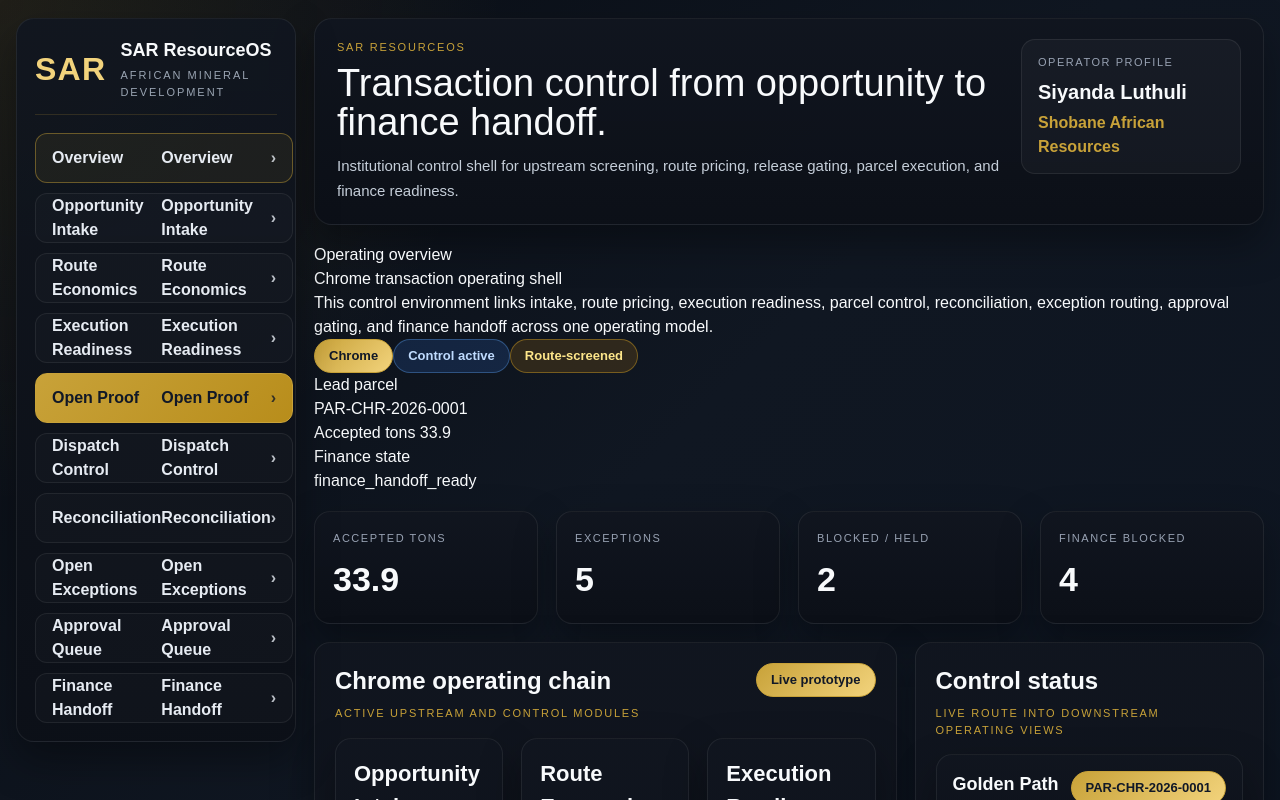
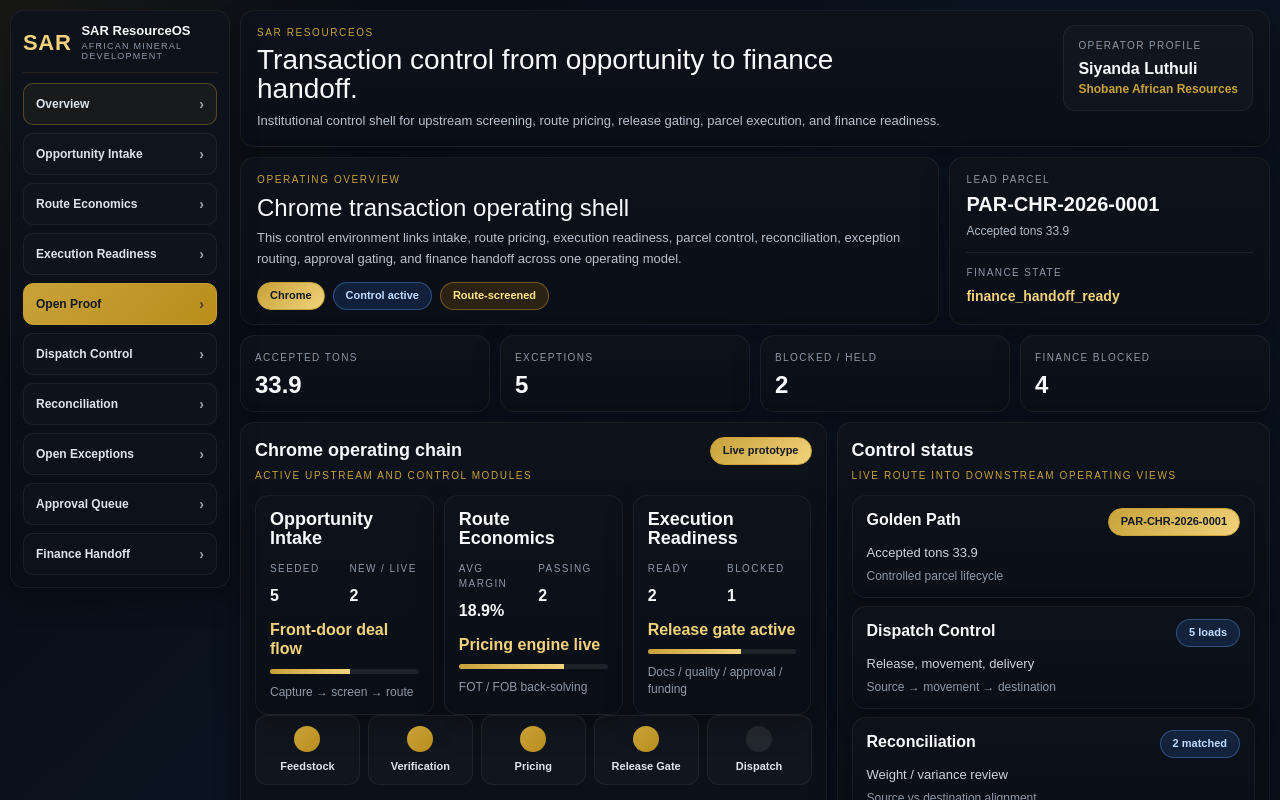
Before and after one commit to shobanesiyanda/sar-resourceos-golden-path-proof, a Next.js app: page / in a window 1280 px wide. Shown: the top 800 px of the page. Built offline with nearby package versions, Linux system fonts and the light colour scheme.

Commit message:
Homepage premium refinement v2

```diff
--- a/app/globals.css
+++ b/app/globals.css
@@ -332,10 +332,10 @@ th {
   }
 .bb-shell {
   background:
-    radial-gradient(circle at top left, rgba(200, 162, 57, 0.12), transparent 22%),
-    linear-gradient(135deg, #090d14 0%, #101722 35%, #0b1320 100%);
+    radial-gradient(circle at top left, rgba(200, 162, 57, 0.09), transparent 22%),
+    linear-gradient(135deg, #070b12 0%, #0b1320 40%, #09111c 100%);
   color: #f8fafc;
-  padding: 18px 0 32px;
+  padding: 10px 0 20px;
   min-height: 100vh;
 }
 
@@ -343,15 +343,15 @@ th {
   width: 100%;
   max-width: 1440px;
   margin: 0 auto;
-  padding: 0 16px;
+  padding: 0 10px;
   display: grid;
-  grid-template-columns: 280px minmax(0, 1fr);
-  gap: 18px;
+  grid-template-columns: 220px minmax(0, 1fr);
+  gap: 10px;
 }
 
 .bb-main {
   display: grid;
-  gap: 18px;
+  gap: 10px;
   min-width: 0;
 }
 
@@ -360,17 +360,19 @@ th {
 .bb-topbar,
 .bb-module-panel,
 .bb-status-card,
-.bb-kpi-card {
-  background: linear-gradient(180deg, rgba(17, 22, 31, 0.96) 0%, rgba(12, 16, 24, 0.98) 100%);
-  border: 1px solid rgba(255, 255, 255, 0.07);
-  box-shadow: 0 18px 40px rgba(0, 0, 0, 0.34);
+.bb-kpi-card,
+.bb-hero-panel,
+.bb-hero-side {
+  background: linear-gradient(180deg, rgba(14, 18, 27, 0.98) 0%, rgba(10, 14, 22, 0.99) 100%);
+  border: 1px solid rgba(255, 255, 255, 0.06);
+  box-shadow: 0 12px 28px rgba(0, 0, 0, 0.28);
 }
 
 .bb-sidebar {
-  border-radius: 18px;
-  padding: 18px;
+  border-radius: 14px;
+  padding: 12px;
   position: sticky;
-  top: 16px;
+  top: 10px;
   align-self: start;
   min-width: 0;
 }
@@ -378,55 +380,63 @@ th {
 .bb-brand-block {
   display: flex;
   align-items: center;
-  gap: 14px;
-  margin-bottom: 18px;
-  padding-bottom: 14px;
-  border-bottom: 1px solid rgba(200, 162, 57, 0.18);
+  gap: 10px;
+  margin-bottom: 10px;
+  padding-bottom: 10px;
+  border-bottom: 1px solid rgba(200, 162, 57, 0.14);
+}
+
+.bb-brand-copy {
+  min-width: 0;
 }
 
 .bb-brand-mark {
-  font-size: 32px;
+  font-size: 22px;
   font-weight: 900;
-  letter-spacing: 0.04em;
+  letter-spacing: 0.03em;
   color: #f2d37c;
+  line-height: 1;
 }
 
 .bb-brand-title {
-  font-size: 18px;
+  font-size: 13px;
   font-weight: 800;
   color: #f8fafc;
+  line-height: 1.2;
 }
 
 .bb-brand-subtitle {
-  font-size: 11px;
-  color: #9aa5b3;
+  font-size: 9px;
+  color: #8d98a8;
   text-transform: uppercase;
-  letter-spacing: 0.18em;
-  margin-top: 3px;
+  letter-spacing: 0.14em;
+  margin-top: 2px;
+  line-height: 1.2;
 }
 
 .bb-nav {
   display: grid;
-  gap: 10px;
+  gap: 8px;
 }
 
 .bb-nav-link {
-  min-height: 50px;
-  padding: 0 16px;
-  border-radius: 12px;
+  min-height: 42px;
+  padding: 0 12px;
+  border-radius: 10px;
   display: flex;
   align-items: center;
   justify-content: space-between;
-  color: #e6ebf2;
-  border: 1px solid rgba(255, 255, 255, 0.07);
-  background: rgba(255, 255, 255, 0.02);
+  color: #dde4ee;
+  border: 1px solid rgba(255, 255, 255, 0.06);
+  background: rgba(255, 255, 255, 0.015);
   font-weight: 700;
+  font-size: 12px;
   text-decoration: none;
 }
 
 .bb-nav-link.is-active {
-  border-color: rgba(200, 162, 57, 0.45);
-  background: rgba(200, 162, 57, 0.08);
+  border-color: rgba(200, 162, 57, 0.35);
+  background: rgba(200, 162, 57, 0.06);
 }
 
 .bb-nav-link.is-primary {
@@ -435,16 +445,26 @@ th {
   border-color: #c8a239;
 }
 
+.bb-nav-label-mobile {
+  display: none;
+  white-space: pre-line;
+}
+
+.bb-nav-label-desktop {
+  display: inline;
+}
+
 .bb-nav-arrow {
-  opacity: 0.8;
+  opacity: 0.7;
+  font-size: 14px;
 }
 
 .bb-topbar {
-  border-radius: 18px;
-  padding: 20px 22px;
+  border-radius: 14px;
+  padding: 14px 16px;
   display: flex;
   justify-content: space-between;
-  gap: 18px;
+  gap: 14px;
   align-items: flex-start;
 }
 
@@ -453,40 +473,41 @@ th {
 }
 
 .bb-topbar-eyebrow,
-.bb-panel-subtitle {
-  font-size: 11px;
+.bb-panel-subtitle,
+.bb-hero-meta {
+  font-size: 10px;
   letter-spacing: 0.16em;
   text-transform: uppercase;
   color: #c8a239;
 }
 
 .bb-topbar-title {
-  margin: 8px 0 10px;
+  margin: 6px 0 8px;
   color: #f8fafc;
-  font-size: 38px;
-  line-height: 1.04;
-  max-width: 760px;
+  font-size: 28px;
+  line-height: 1.02;
+  max-width: 680px;
 }
 
 .bb-topbar-subtitle {
   margin: 0;
-  color: #c5ced9;
-  font-size: 15px;
-  line-height: 1.7;
-  max-width: 820px;
+  color: #b8c2cf;
+  font-size: 13px;
+  line-height: 1.6;
+  max-width: 760px;
 }
 
 .bb-user-card {
-  min-width: 220px;
-  border-radius: 14px;
-  padding: 14px 16px;
-  background: rgba(255, 255, 255, 0.03);
-  border: 1px solid rgba(255, 255, 255, 0.08);
+  min-width: 170px;
+  border-radius: 12px;
+  padding: 12px 14px;
+  background: rgba(255, 255, 255, 0.025);
+  border: 1px solid rgba(255, 255, 255, 0.06);
 }
 
 .bb-user-role {
-  color: #98a2b3;
-  font-size: 11px;
+  color: #8d98a8;
+  font-size: 10px;
   text-transform: uppercase;
   letter-spacing: 0.14em;
   margin-bottom: 6px;
@@ -494,19 +515,91 @@ th {
 
 .bb-user-name {
   color: #f8fafc;
-  font-size: 20px;
+  font-size: 16px;
   font-weight: 800;
+  line-height: 1.2;
 }
 
 .bb-user-org {
   color: #c8a239;
   font-weight: 700;
+  font-size: 12px;
   margin-top: 4px;
+  line-height: 1.3;
+}
+
+.bb-hero-grid {
+  display: grid;
+  grid-template-columns: 1.2fr 0.55fr;
+  gap: 10px;
+}
+
+.bb-hero-panel,
+.bb-hero-side {
+  border-radius: 14px;
+  padding: 14px 16px;
+}
+
+.bb-hero-title {
+  margin: 8px 0 8px;
+  font-size: 24px;
+  line-height: 1.05;
+  color: #f8fafc;
+}
+
+.bb-hero-text {
+  margin: 0;
+  color: #b8c2cf;
+  line-height: 1.6;
+  font-size: 13px;
+  max-width: 760px;
+}
+
+.bb-hero-tags {
+  display: flex;
+  flex-wrap: wrap;
+  gap: 8px;
+  margin-top: 12px;
+}
+
+.bb-side-label {
+  color: #8d98a8;
+  font-size: 10px;
+  text-transform: uppercase;
+  letter-spacing: 0.14em;
+  margin-bottom: 6px;
+}
+
+.bb-side-value {
+  color: #f8fafc;
+  font-size: 20px;
+  font-weight: 900;
+  line-height: 1.15;
+  word-break: break-word;
+}
+
+.bb-side-sub {
+  color: #aeb8c5;
+  font-size: 12px;
+  margin-top: 6px;
+}
+
+.bb-side-divider {
+  height: 1px;
+  background: rgba(255, 255, 255, 0.08);
+  margin: 12px 0;
+}
+
+.bb-side-state {
+  color: #f2d37c;
+  font-size: 14px;
+  font-weight: 800;
+  word-break: break-word;
 }
 
 .bb-grid {
   display: grid;
-  gap: 18px;
+  gap: 10px;
 }
 
 .bb-grid-kpis {
@@ -514,7 +607,7 @@ th {
 }
 
 .bb-grid-main {
-  grid-template-columns: 1.25fr 0.75fr;
+  grid-template-columns: 1.15fr 0.85fr;
 }
 
 .bb-grid-modules {
@@ -523,24 +616,28 @@ th {
 
 .bb-stack {
   display: grid;
-  gap: 18px;
+  gap: 10px;
+}
+
+.bb-stack-tight {
+  gap: 8px;
 }
 
 .bb-kpi-card,
 .bb-panel,
 .bb-module-panel,
 .bb-status-card {
-  border-radius: 16px;
+  border-radius: 14px;
 }
 
 .bb-kpi-card {
-  padding: 18px;
+  padding: 14px;
 }
 
 .bb-kpi-label,
 .bb-module-label {
-  color: #98a2b3;
-  font-size: 11px;
+  color: #8d98a8;
+  font-size: 10px;
   text-transform: uppercase;
   letter-spacing: 0.14em;
   margin-bottom: 8px;
@@ -548,31 +645,32 @@ th {
 
 .bb-kpi-value {
   color: #f8fafc;
-  font-size: 34px;
+  font-size: 24px;
   font-weight: 900;
+  line-height: 1;
 }
 
 .bb-panel {
-  padding: 20px;
+  padding: 14px;
 }
 
 .bb-panel-head {
   display: flex;
   justify-content: space-between;
-  gap: 14px;
+  gap: 12px;
   align-items: flex-start;
-  margin-bottom: 16px;
+  margin-bottom: 12px;
 }
 
 .bb-panel-title {
   color: #f8fafc;
-  font-size: 24px;
+  font-size: 18px;
   font-weight: 900;
-  margin-bottom: 6px;
+  margin-bottom: 4px;
 }
 
 .bb-module-panel {
-  padding: 18px;
+  padding: 14px;
   display: block;
   color: inherit;
   text-decoration: none;
@@ -580,37 +678,39 @@ th {
 
 .bb-module-title {
   color: #f8fafc;
-  font-size: 22px;
+  font-size: 18px;
   font-weight: 900;
-  margin-bottom: 16px;
+  margin-bottom: 12px;
+  line-height: 1.1;
 }
 
 .bb-module-metrics {
   display: grid;
   grid-template-columns: 1fr 1fr;
-  gap: 12px;
-  margin-bottom: 16px;
+  gap: 10px;
+  margin-bottom: 12px;
 }
 
 .bb-module-value {
   color: #f8fafc;
-  font-size: 24px;
+  font-size: 16px;
   font-weight: 900;
 }
 
 .bb-module-highlight {
   color: #f2d37c;
-  font-size: 22px;
+  font-size: 16px;
   font-weight: 900;
-  margin-bottom: 12px;
+  margin-bottom: 10px;
+  line-height: 1.2;
 }
 
 .bb-progress {
-  height: 6px;
+  height: 5px;
   border-radius: 999px;
   background: rgba(255, 255, 255, 0.08);
   overflow: hidden;
-  margin-bottom: 12px;
+  margin-bottom: 10px;
 }
 
 .bb-progress-fill {
@@ -620,29 +720,30 @@ th {
 
 .bb-module-footer,
 .bb-status-footer {
-  color: #98a2b3;
-  font-size: 14px;
+  color: #8d98a8;
+  font-size: 12px;
+  line-height: 1.4;
 }
 
 .bb-flow-strip {
   display: grid;
   grid-template-columns: repeat(5, minmax(0, 1fr));
-  gap: 10px;
+  gap: 8px;
 }
 
 .bb-flow-step {
-  border-radius: 14px;
-  padding: 14px;
+  border-radius: 12px;
+  padding: 10px;
   text-align: center;
-  background: rgba(255, 255, 255, 0.03);
-  border: 1px solid rgba(255, 255, 255, 0.07);
+  background: rgba(255, 255, 255, 0.025);
+  border: 1px solid rgba(255, 255, 255, 0.06);
 }
 
 .bb-flow-dot {
-  width: 34px;
-  height: 34px;
+  width: 26px;
+  height: 26px;
   border-radius: 999px;
-  margin: 0 auto 10px;
+  margin: 0 auto 8px;
   background: rgba(255, 255, 255, 0.08);
 }
 
@@ -651,13 +752,14 @@ th {
 }
 
 .bb-flow-text {
-  color: #e5e7eb;
-  font-size: 13px;
+  color: #dfe6ef;
+  font-size: 11px;
   font-weight: 700;
+  line-height: 1.2;
 }
 
 .bb-status-card {
-  padding: 16px;
+  padding: 12px 14px;
   display: block;
   color: inherit;
   text-decoration: none;
@@ -668,29 +770,31 @@ th {
   justify-content: space-between;
   gap: 10px;
   align-items: flex-start;
-  margin-bottom: 10px;
+  margin-bottom: 8px;
 }
 
 .bb-status-title {
   color: #f8fafc;
-  font-size: 18px;
+  font-size: 16px;
   font-weight: 900;
 }
 
 .bb-status-sub {
-  color: #d2d7df;
-  margin-bottom: 8px;
+  color: #ccd4de;
+  margin-bottom: 6px;
+  font-size: 13px;
+  line-height: 1.4;
 }
 
 .bb-chip {
   display: inline-flex;
   align-items: center;
   justify-content: center;
-  min-height: 34px;
-  padding: 0 14px;
+  min-height: 28px;
+  padding: 0 12px;
   border-radius: 999px;
   font-weight: 800;
-  font-size: 13px;
+  font-size: 11px;
   border: 1px solid transparent;
   max-width: 100%;
   text-align: center;
@@ -723,22 +827,22 @@ th {
 
 .bb-notes {
   display: grid;
-  gap: 12px;
+  gap: 8px;
 }
 
 .bb-note {
   display: grid;
-  grid-template-columns: 16px 1fr;
-  gap: 12px;
+  grid-template-columns: 12px 1fr;
+  gap: 10px;
   align-items: start;
 }
 
 .bb-note-dot {
-  width: 10px;
-  height: 10px;
+  width: 8px;
+  height: 8px;
   border-radius: 999px;
   background: #60a5fa;
-  margin-top: 8px;
+  margin-top: 7px;
 }
 
 .bb-note-dot.is-gold {
@@ -747,7 +851,8 @@ th {
 
 .bb-note-text {
   color: #d2d7df;
-  line-height: 1.7;
+  line-height: 1.55;
+  font-size: 13px;
 }
 
 @media (max-width: 1200px) {
@@ -756,43 +861,50 @@ th {
   }
 
   .bb-shell-inner {
-    grid-template-columns: 108px minmax(0, 1fr);
+    grid-template-columns: 120px minmax(0, 1fr);
+    gap: 8px;
+    padding: 0 8px;
   }
 
   .bb-sidebar {
-    position: sticky;
-    top: 12px;
-    padding: 12px;
+    top: 8px;
+    padding: 10px;
   }
 
   .bb-brand-block {
     display: grid;
     gap: 6px;
-    margin-bottom: 12px;
-    padding-bottom: 10px;
+    margin-bottom: 8px;
+    padding-bottom: 8px;
   }
 
   .bb-brand-mark {
-    font-size: 22px;
+    font-size: 20px;
   }
 
   .bb-brand-title {
-    font-size: 12px;
-    line-height: 1.2;
+    font-size: 11px;
   }
 
   .bb-brand-subtitle {
-    font-size: 9px;
-    letter-spacing: 0.12em;
-    line-height: 1.2;
+    font-size: 8px;
+    letter-spacing: 0.1em;
   }
 
   .bb-nav-link {
-    min-height: 44px;
-    padding: 8px 10px;
+    min-height: 40px;
+    padding: 8px;
     align-items: center;
-    font-size: 11px;
-    line-height: 1.15;
+    font-size: 10px;
+    line-height: 1.1;
+  }
+
+  .bb-nav-label-desktop {
+    display: none;
+  }
+
+  .bb-nav-label-mobile {
+    display: inline;
   }
 
   .bb-nav-arrow {
@@ -800,7 +912,11 @@ th {
   }
 
   .bb-topbar-title {
-    font-size: 28px;
+    font-size: 24px;
+  }
+
+  .bb-hero-grid {
+    grid-template-columns: 1fr;
   }
 }
 
@@ -814,14 +930,15 @@ th {
   .bb-topbar {
     display: grid;
     grid-template-columns: 1fr;
+    padding: 12px;
   }
 
   .bb-topbar-title {
-    font-size: 24px;
+    font-size: 20px;
   }
 
   .bb-topbar-subtitle {
-    font-size: 13px;
+    font-size: 12px;
   }
 
   .bb-user-card {
@@ -832,7 +949,9 @@ th {
   .bb-kpi-card,
   .bb-module-panel,
   .bb-status-card,
-  .bb-topbar {
-    padding: 14px;
+  .bb-topbar,
+  .bb-hero-panel,
+  .bb-hero-side {
+    padding: 12px;
   }
   }
```
